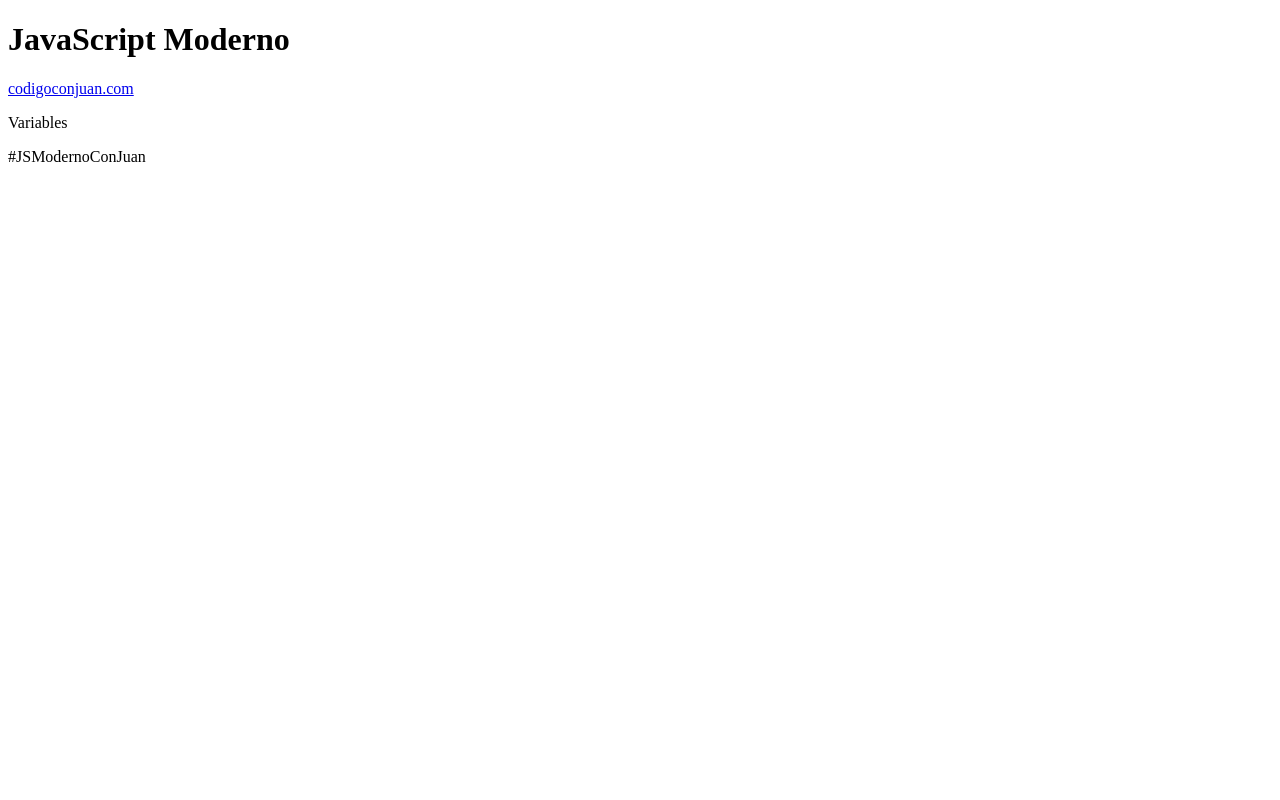
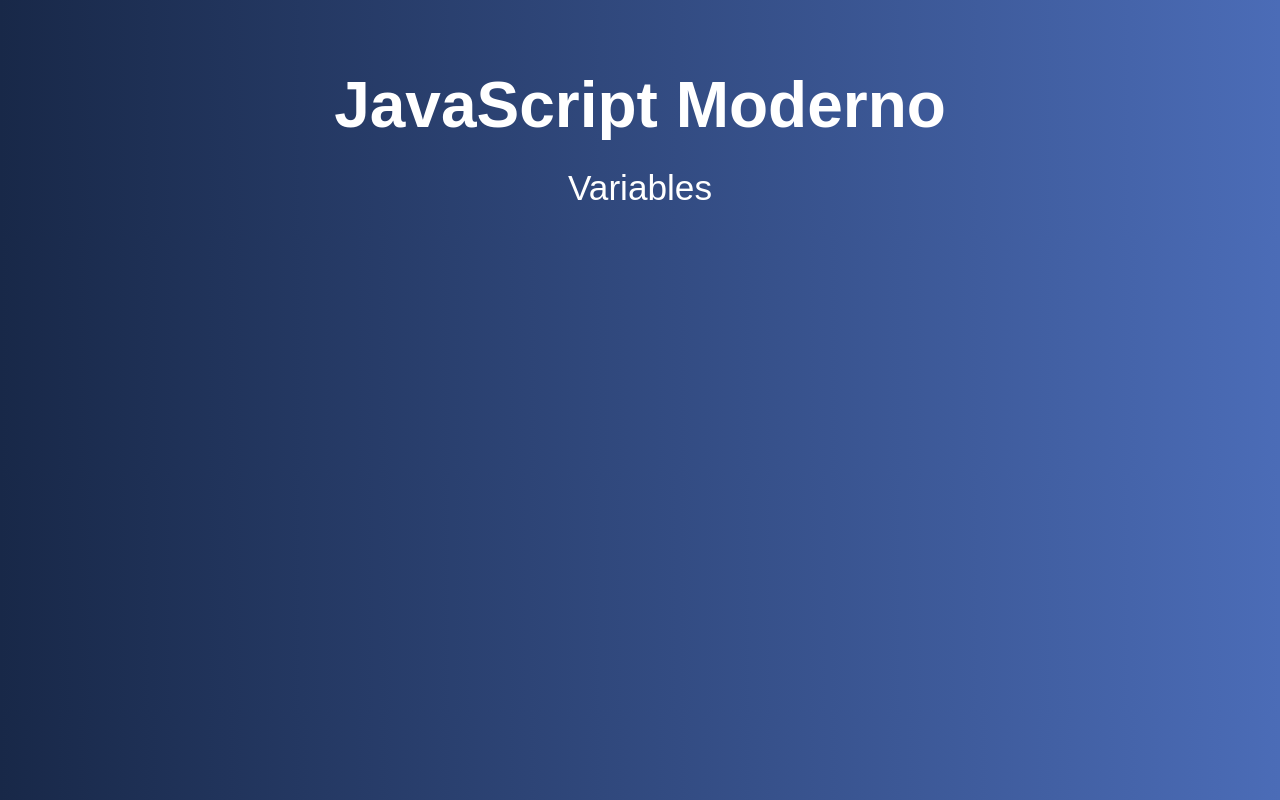
Before and after one commit to juansgiraldoe/JavaScript-Basics, a plain HTML site: page 02-Variables/index.html in a window 1280 px wide. Drawn offline with Linux system fonts and the light colour scheme; files that its build step writes are made by us from their sources; a web font is replaced by a local one.

Commit message:
Update folders 01-03

```diff
--- /dev/null
+++ b/01-Introduccion/style.css
@@ -0,0 +1,33 @@
+body {
+    background: #4b6cb7;  /* fallback for old browsers */
+    background: -webkit-linear-gradient(to right, #182848, #4b6cb7);  /* Chrome 10-25, Safari 5.1-6 */
+    background: linear-gradient(to right, #182848, #4b6cb7); /* W3C, IE 10+/ Edge, Firefox 16+, Chrome 26+, Opera 12+, Safari 7+ */
+}
+
+h1, p, a {
+    font-family: 'Carrois Gothic SC', sans-serif;
+    display: block;
+    text-align: center;
+    line-height:.8;
+    color: white;
+}
+.contenido {
+    max-width: 1200px;
+    margin: 5rem auto 0 auto;
+    color: white;
+    font-size: 3rem;
+    font-family: 'Carrois Gothic SC', sans-serif;
+}
+h1 {
+    font-size: 4rem;
+}
+a {
+    font-size: 1.4rem;
+}
+p {
+    font-size: 2.2rem;
+}
+
+.hashtag {
+    font-family: Arial, Helvetica, sans-serif;
+}
--- /dev/null
+++ b/02-Variables/css/style.css
@@ -0,0 +1,33 @@
+body {
+    background: #4b6cb7;  /* fallback for old browsers */
+    background: -webkit-linear-gradient(to right, #182848, #4b6cb7);  /* Chrome 10-25, Safari 5.1-6 */
+    background: linear-gradient(to right, #182848, #4b6cb7); /* W3C, IE 10+/ Edge, Firefox 16+, Chrome 26+, Opera 12+, Safari 7+ */
+}
+
+h1, p, a {
+    font-family: 'Carrois Gothic SC', sans-serif;
+    display: block;
+    text-align: center;
+    line-height:.8;
+    color: white;
+}
+.contenido {
+    max-width: 1200px;
+    margin: 5rem auto 0 auto;
+    color: white;
+    font-size: 3rem;
+    font-family: 'Carrois Gothic SC', sans-serif;
+}
+h1 {
+    font-size: 4rem;
+}
+a {
+    font-size: 1.4rem;
+}
+p {
+    font-size: 2.2rem;
+}
+
+.hashtag {
+    font-family: Arial, Helvetica, sans-serif;
+}
--- a/02-Variables/index.html
+++ b/02-Variables/index.html
@@ -11,9 +11,7 @@
 
     <div class="contenido">
         <h1>JavaScript Moderno</h1>
-        <a href="http://www.codigoconjuan.com" target="_blank">codigoconjuan.com</a>
         <p>Variables</p>
-        <p class="hashtag">#JSModernoConJuan</p>
     </div>
 
     <script src="js/01-app.js"></script>
--- a/02-Variables/js/01-app.js
+++ b/02-Variables/js/01-app.js
@@ -0,0 +1,24 @@
+//Variables con var
+
+var producto = 'Monitor de 24"'; //Inicializar con valor.
+
+producto = 'Monitor de 19"' //Reasignar valores.
+
+//Se pueden inicializar sin valor y asignarlo despues
+var disponible;
+disponible = true;
+disponible = false;
+
+//Inicializar multiples variables
+var category = 'PC',
+    marca = 'LG',
+    precio = 200;
+
+//No inician con numeros
+// 💢 var 99dias = 1;
+var dias99 = 1;
+
+//Buenas practicas en nombres de variables.
+var pruebaUno // Camelcase.
+var prueba_uno // Underscore.
+var Prueba // Se usa en clases.
--- a/02-Variables/js/02-app.js
+++ b/02-Variables/js/02-app.js
@@ -0,0 +1,6 @@
+//Variables con let.
+
+let producto = 'Tablet'; //Inicializar la variable.
+producto = 20; //Reasignar el valor.
+
+let precio; //Declarar la variable.
--- /dev/null
+++ b/03-Strings/css/style.css
@@ -0,0 +1,33 @@
+body {
+    background: #4b6cb7;  /* fallback for old browsers */
+    background: -webkit-linear-gradient(to right, #182848, #4b6cb7);  /* Chrome 10-25, Safari 5.1-6 */
+    background: linear-gradient(to right, #182848, #4b6cb7); /* W3C, IE 10+/ Edge, Firefox 16+, Chrome 26+, Opera 12+, Safari 7+ */
+}
+
+h1, p, a {
+    font-family: 'Carrois Gothic SC', sans-serif;
+    display: block;
+    text-align: center;
+    line-height:.8;
+    color: white;
+}
+.contenido {
+    max-width: 1200px;
+    margin: 5rem auto 0 auto;
+    color: white;
+    font-size: 3rem;
+    font-family: 'Carrois Gothic SC', sans-serif;
+}
+h1 {
+    font-size: 4rem;
+}
+a {
+    font-size: 1.4rem;
+}
+p {
+    font-size: 2.2rem;
+}
+
+.hashtag {
+    font-family: Arial, Helvetica, sans-serif;
+}
```
Also changed, not shown: 01-Introduccion/index.html (+2 -1 lines), 01-Introduccion/js/main.js (added, +10 -0 lines), 02-Variables/js/03-app.js (+7 -0 lines), 03-Strings/index.html (+1 -3 lines), 03-Strings/js/01-app.js (+9 -0 lines), 03-Strings/js/02-app.js (+7 -0 lines), 03-Strings/js/03-app.js (+9 -0 lines), 03-Strings/js/04-app.js (+9 -0 lines), 03-Strings/js/05-app.js (+20 -0 lines), 03-Strings/js/06-app.js (+9 -0 lines), 03-Strings/js/07-app.js (+8 -0 lines), 01-Introduccion/.eslintrc.json (added).
